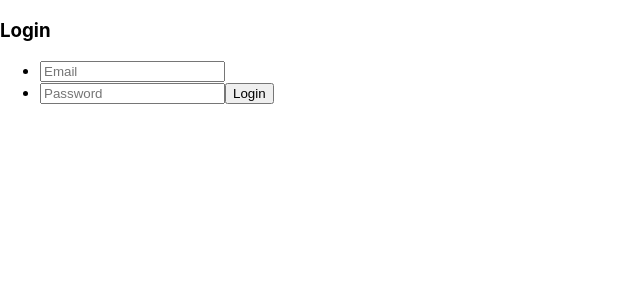
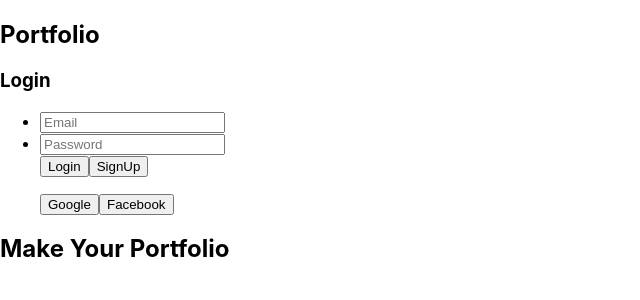
Before and after one commit to ksubin98/portfolio_page, a React (Create React App) app: page / in a window 1280 px wide. Shown: the top 300 px of the page, without its empty margins (0-640 px from the left). Built offline with nearby package versions, Linux system fonts and the light colour scheme.

Commit message:
login form

```diff
--- /dev/null
+++ b/src/common/size.css
@@ -0,0 +1 @@
+@value mediaQuery : 62rem;
--- /dev/null
+++ b/src/components/element/footer/footer.jsx
@@ -0,0 +1,13 @@
+import React from 'react';
+import styles from './footer.module.css';
+
+const Footer = () => {
+
+    return(
+        <div className={styles.footer}>
+            <h1 className={styles.footer_text}>Make Your Portfolio</h1>
+        </div>
+    )
+}
+
+export default Footer;
--- /dev/null
+++ b/src/components/element/header/header.jsx
@@ -0,0 +1,18 @@
+import React from 'react';
+import styles from './header.module.css';
+
+const Header = ({onLogout}) => {
+
+    return (
+        <header className={styles.header}>
+            {
+                onLogout && (
+                    <button className={styles.logout}>Logout</button>
+                )
+            }
+            <h1 className={styles.title}>Portfolio</h1>
+        </header>
+    )
+};
+
+export default Header;
--- a/src/components/page/login/login.jsx
+++ b/src/components/page/login/login.jsx
@@ -1,4 +1,6 @@
 import React, { useRef } from 'react';
+import Header from '../../element/header/header';
+import Footer from '../../element/footer/footer';
 import styles from './login.module.css';
 
 const Login = ({user}) => {
@@ -6,7 +8,7 @@ const Login = ({user}) => {
 
     return (
         <section className={styles.loginBox}>
-
+            <Header />
             <section className={styles.login}>
                 <h1 className={styles.title}>Login</h1>
                 <section className={styles.login_ser}>
@@ -27,16 +29,18 @@ const Login = ({user}) => {
                                 placeholder="Password"
                                 name="password"
                             />
-                            <button className={styles.loginBtn}>Login</button>
                             </li>
                         </form>
-                        <div className={styles.signup}>
-
-                        </div>
+                        <button className={styles.loginBtn}>Login</button>
+                        <button className={styles.signupBtn}>SignUp</button>
+                    </ul>
+                    <ul className={styles.sns_login}>
+                        <button className={`${styles.list} ${styles.google}`}>Google</button>
+                        <button className={`${styles.list} ${styles.facebook}`}>Facebook</button>
                     </ul>
                 </section>
             </section>
-
+        <Footer />
         </section>
     )
 
```
Also changed, not shown: src/common/color.css (added, +25 -0 lines), src/components/element/footer/footer.module.css (added), src/components/element/header/header.module.css (added).
